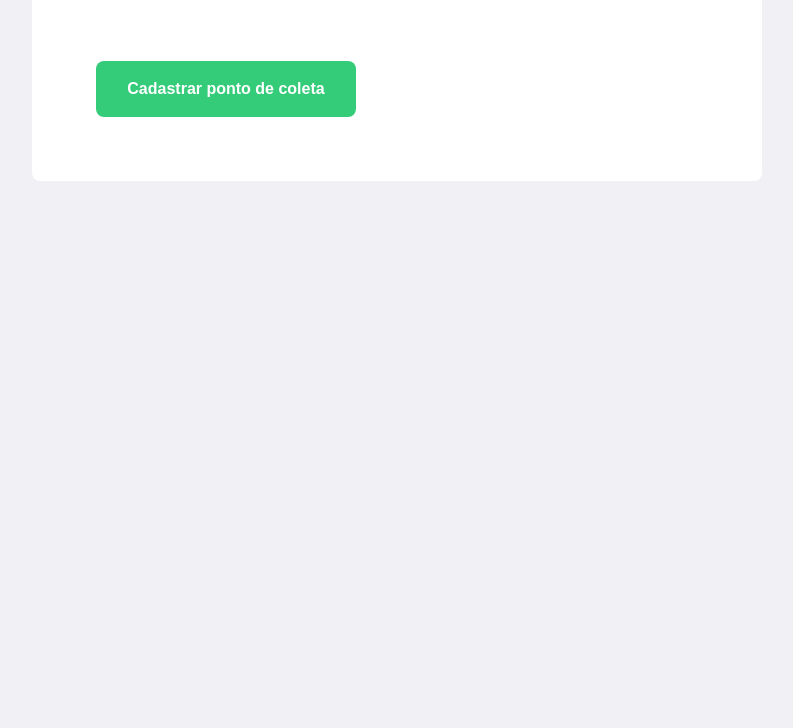
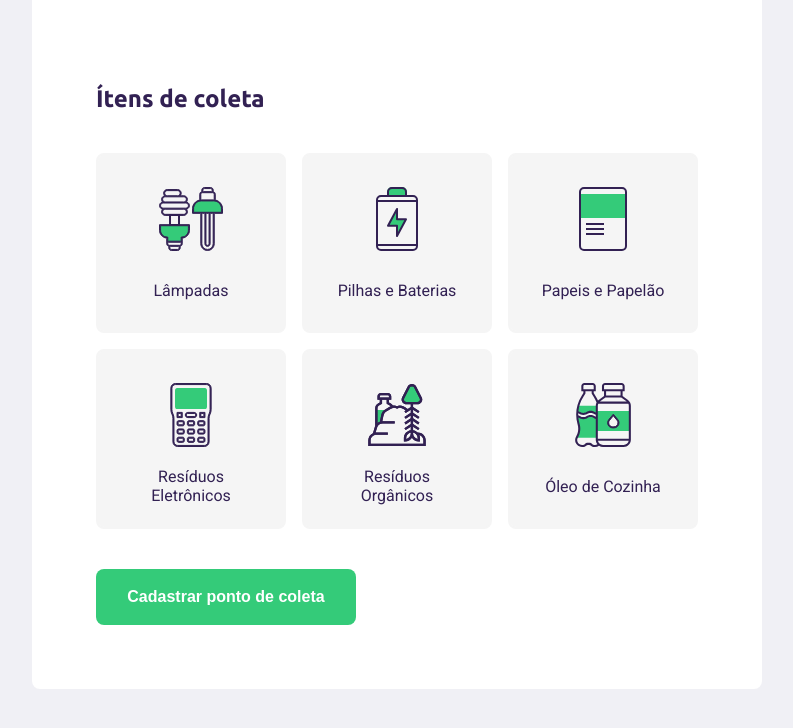
Before and after one commit to arturhvcpn/nlw-starter, a plain HTML site: page create-point.html in a window 1280 px wide. Shown: the part 682-1410 px from the top of the page, without its empty margins (243-1036 px from the left). Before the commit the page ends 943 px from the top, so only its background shows below. Drawn offline with Linux system fonts and the light colour scheme; no server answers.

Commit message:
create point

```diff
--- a/create-point.html
+++ b/create-point.html
@@ -34,39 +34,76 @@
 
           <div class="field">
             <label for="name">Nome da Entidade</label>
-            <input type="text" name="name">
+            <input type="text" name="name" required >
 
             <div class="field-group">
               <div class="field">
                 <label for="address">Endereco</label>
-                <input type="text" name="address">
+                <input type="text" name="address" required >
               </div>
               <div class="field">
                   <label for="address2">Número/Complemento</label>
-                  <input type="text" name="address2">
+                  <input type="text" name="address2" required >
               </div>
-
-
             </div>
 
             <div class="field-group">
 
               <div class="field">
                     <label for="state">Estado</label>
-                    <select name="uf">
+                    <select name="uf" required>
                       <option value="">Selecione o Estado</option>
                     </select>
-                    <input type="hidden" name="state">
+                    <input type="hidden" name="state" >
                 </div>
 
                 <div class="field">
                     <label for="city">Cidade</label>
-                    <select name="city" disabled>
+                    <select name="city" disabled required>
                       <option value="">Selecione a Cidade</option>
                     </select>
                 </div>
               </div>
           </div>
+        </fieldset>
+
+        <fieldset>
+
+          <legend>
+            <h2>Ítens de coleta</h2>
+          </legend>
+
+            <div class="items-grid">
+
+              <li data-id="1">
+                  <img src="/assets/lampadas.svg" alt="Lâmpadas">
+                  <span>Lâmpadas</span>
+              </li>
+
+              <li data-id="2">
+                  <img src="/assets/baterias.svg" alt="Pilhas e Baterias">
+                  <span>Pilhas e Baterias</span>
+              </li>
+              <li data-id="3">
+                  <img src="/assets/papeis-papelao.svg" alt="Papeis e Papelão">
+                  <span>Papeis e Papelão</span>
+              </li>
+              <li data-id="4">
+                  <img src="/assets/eletronicos.svg" alt="Resíduos Eletrônicos">
+                  <span>Resíduos Eletrônicos</span>
+              </li>
+              <li data-id="5">
+                  <img src="/assets/organicos.svg" alt="Resíduos Orgânicos">
+                  <span>Resíduos Orgânicos</span>
+              </li>
+              <li data-id="6">
+                  <img src="/assets/oleo.svg" alt="Óleo de Cozinha">
+                  <span>Óleo de Cozinha</span>
+              </li>
+
+            </div>
+
+            <input type="hidden" name="items">
 
         </fieldset>
 
@@ -75,8 +112,6 @@
 
       </form>
 
-
-
     </div>
     <script src="/scripts/create-point.js"></script>
   </body>
--- a/scripts/create-point.js
+++ b/scripts/create-point.js
@@ -46,3 +46,39 @@
 
 document.querySelector("select[name=uf]")
 .addEventListener("change", getCities);
+
+
+//itens de coleta
+const itemsToCollect = document.querySelectorAll(".items-grid li");
+
+for (const item of itemsToCollect){
+  item.addEventListener("click", handleSelectedItem);
+
+}
+
+const collectedItems = document.querySelector("input[name=items]");
+
+let selectedItems = [];
+
+function handleSelectedItem(event){
+  const itemLi = event.target;
+
+  itemLi.classList.toggle("selected")
+
+  const itemId = itemLi.dataset.id;
+
+  const alreadySelected = selectedItems.findIndex(item => item == itemId);
+
+  if( alreadySelected >=0 ){
+    const filteredItems = selectedItems.filter(item => item != itemId);
+
+    selectedItems = filteredItems;
+
+  } else{
+    selectedItems.push(itemId);
+
+  }
+  console.log(selectedItems)
+
+  collectedItems.value = selectedItems;
+}
--- a/styles/create-point.css
+++ b/styles/create-point.css
@@ -125,3 +125,49 @@
  form button:hover{
   background-color: var(--hover-a-main);
  }
+
+ .items-grid{
+   display: grid;
+   grid-template-columns: 1fr 1fr 1fr;
+   gap: 16px;
+ }
+
+ .items-grid li {
+   background-color: #f5f5f5;
+   list-style: none;
+
+   border: 2px solid #f5f5f5;
+   border-radius: 8px;
+
+  height: 180px;
+
+  padding: 32px 24px 16px;
+
+  display: flex;
+  flex-direction: column;
+  align-items: center;
+  justify-content: space-between;
+
+  text-align: center;
+
+  cursor: pointer;
+ }
+
+ .items-grid li span{
+  margin-top: 14px;
+  flex: 1;
+
+   display: flex;
+   align-items: center;
+   color: var(--title-color);
+ }
+
+ .items-grid li.selected{
+   background: #e3faec;
+   border: 2px solid var(--primary-color);
+ }
+
+ .items-grid li img,
+ .items-grid li span{
+   pointer-events: none;
+ }
```
